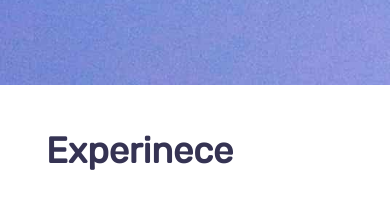
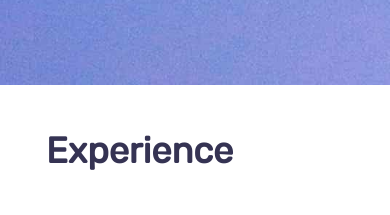
Before and after one commit to RainyRuRu/rainy-profile, a Vue app: page / in a window 390 px wide. Shown: the part 1743-1958 px from the top of the page. Built offline with nearby package versions, Linux system fonts and the light colour scheme; a web font is replaced by a local one.

Commit message:
Fix typo

```diff
--- a/src/App.vue
+++ b/src/App.vue
@@ -1,7 +1,7 @@
 <script setup>
 import Community from './components/Community.vue'
 import Education from './components/Education.vue'
-import Experinece from './components/Experinece.vue'
+import Experience from './components/Experience.vue'
 import MyFooter from './components/Footer.vue'
 import MyHeader from './components/Header.vue'
 import MyNav from './components/Nav.vue'
@@ -26,7 +26,7 @@ export default {
     <MyNav />
     <MyHeader />
     <Skill />
-    <Experinece />
+    <Experience />
     <Community />
     <Education />
     <MyFooter />
--- a/src/components/Experinece.vue
+++ b/src/components/Experience.vue
@@ -1,10 +1,10 @@
 <template>
-  <div id="experinece" class="pt-24 pb-12">
+  <div id="experience" class="pt-24 pb-12">
     <div class="relative">
       <div class="absolute h-full w-full bottom-0 left-0 z-0 bg-white py-[50px] 2xl:py-[50px] 2xl:w-[90%] 2xl:rounded-tr-full 2xl:rounded-br-full"></div>
       <div class="container mx-auto">
         <div class="flex flex-row flex-wrap items-center gap-7 xl:gap-20 z-10 relative py-12 px-[30px] sm:px-0">
-          <div class="block-title text-dark">Experinece</div>
+          <div class="block-title text-dark">Experience</div>
           <img class="hidden xl:block" src="../assets/experience.svg" />
           <div class="flex flex-col justify-center items-start py-5 gap-5">
             <img src="../assets/kkbox-logo.svg" width="250"/>
--- a/src/components/Nav.vue
+++ b/src/components/Nav.vue
@@ -22,7 +22,7 @@ export default {
 <template>
   <div class="w-full h-[80px] gap-[25px] px-[40px] flex flex-row justify-end items-center">
     <button type="button" @click="scrollToElement('skill')" class="hidden text-white font-medium text-[13px] sm:flex">SKILLS & TOOLS</button>
-    <button type="button" @click="scrollToElement('experinece')" class="text-white font-medium text-[13px] hidden sm:flex">EXPERINECE</button>
+    <button type="button" @click="scrollToElement('experience')" class="text-white font-medium text-[13px] hidden sm:flex">EXPERIENCE</button>
     <button type="button" @click="scrollToElement('community')" class="text-white font-medium text-[13px] hidden sm:flex">COMMUNITY</button>
     <button type="button" @click="scrollToElement('education')" class="text-white font-medium text-[13px] hidden sm:flex">EDUCATION</button>
     <button type="button" @click="store.nextTheme()" class="theme-mode">
```
